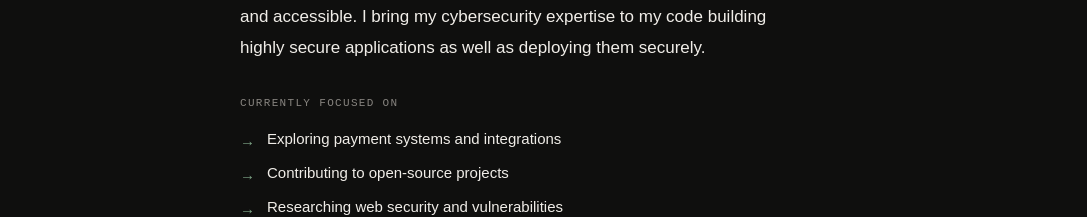
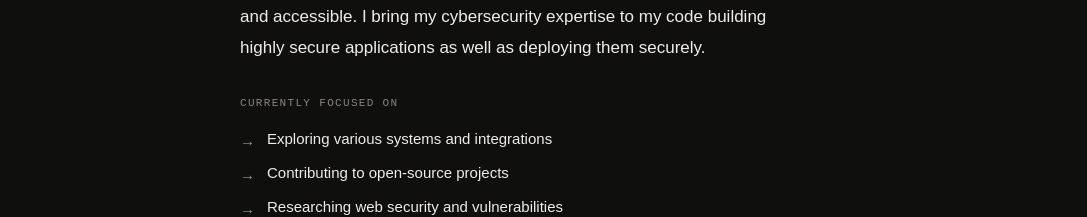
Before and after one commit to sancho1952007/sancho1952007.github.io, a Next.js app: page / in a window 1280 px wide. Shown: the part 1080-1297 px from the top of the page, without its empty margins (96-1183 px from the left). Built offline with nearby package versions, Linux system fonts and the light colour scheme; a web font is replaced by a local one.

Commit message:
Update sections.tsx

```diff
--- a/components/sections.tsx
+++ b/components/sections.tsx
@@ -3,7 +3,7 @@ import SectionShell, { RULE_STYLE } from './section-shell'
 // ─── About ──────────────────────────────────────────────────────────────────
 
 const FOCUSES = [
-  'Exploring payment systems and integrations',
+  'Exploring various systems and integrations',
   'Contributing to open-source projects',
   'Researching web security and vulnerabilities',
   'Building practical developer tools and utilities',
```
